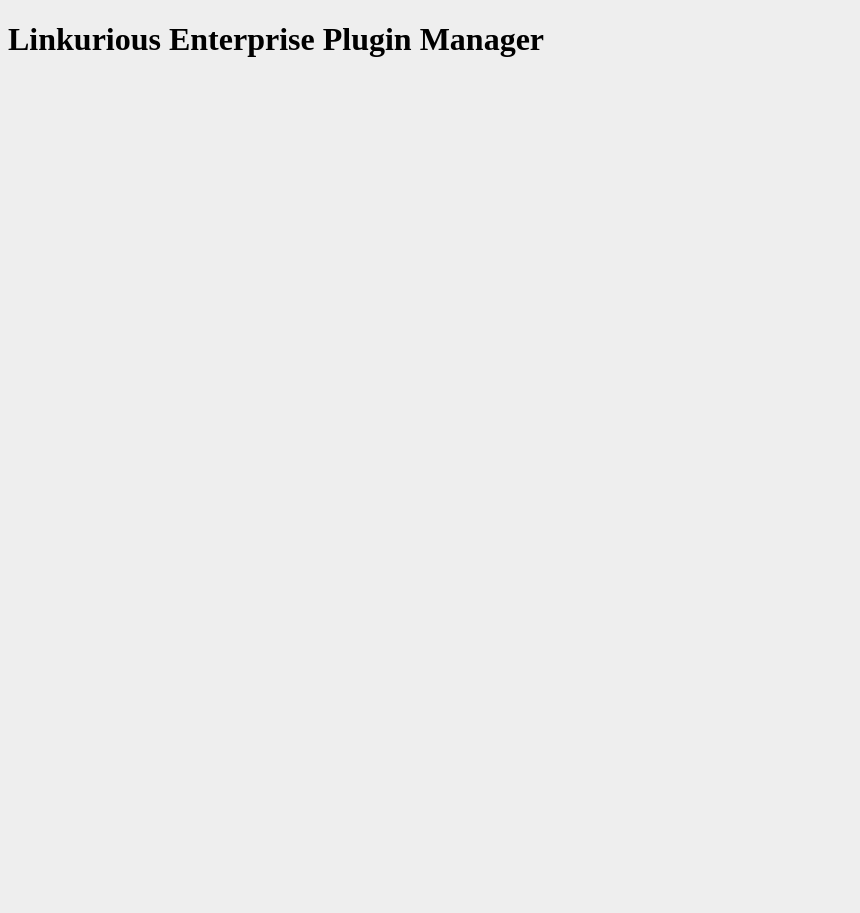
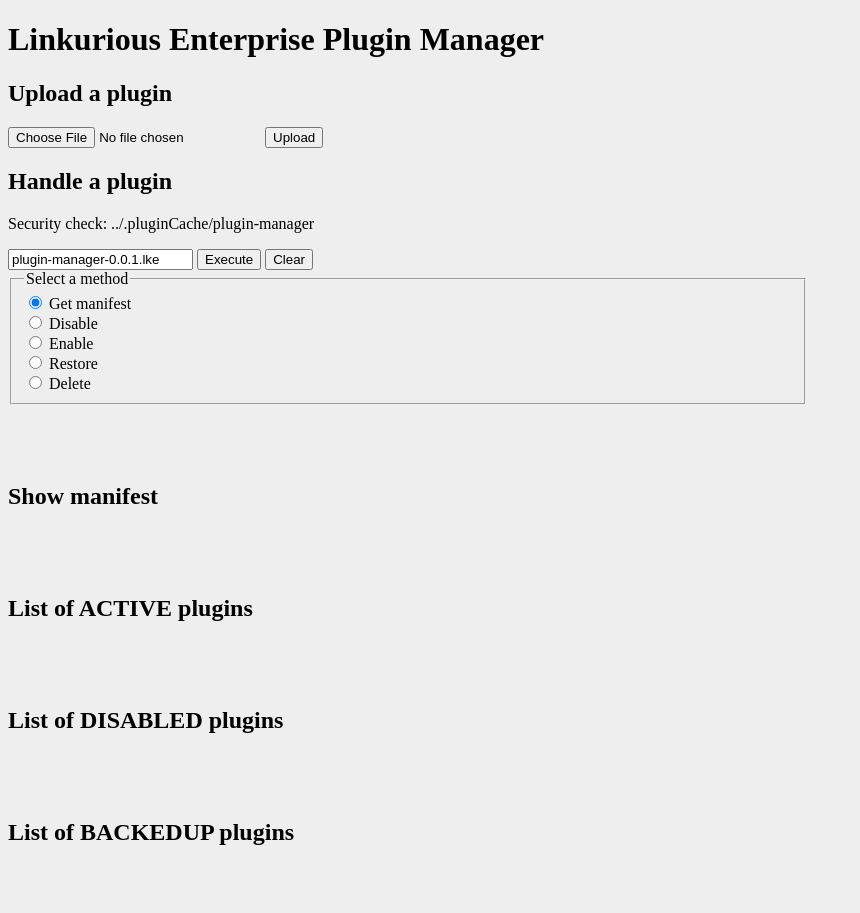
Before and after one commit to Linkurious/lke-plugin-plugin-manager, a website with bundled scripts: page src/public/index.html in a window 1280 px wide. Shown: the whole page, without its empty margins (0-860 px from the left). Before the commit the page ends 800 px from the top, so only its background shows below. Built offline with nearby package versions, Linux system fonts and the light colour scheme; no server answers.

Commit message:
LKE-7336 add front end debuggining

```diff
--- a/src/public/index.html
+++ b/src/public/index.html
@@ -3,7 +3,7 @@
 
 <head>
   <meta />
-  <title>LKE Plugin Template</title>
+  <title>Linkurious Enterprise Plugin Manager</title>
 
   <base href="/">
 
@@ -16,6 +16,78 @@
     <h1>Linkurious Enterprise Plugin Manager</h1>
   </div>
 
+  <div class="container my-5">
+    <h2>Upload a plugin</h2>
+    <form enctype="multipart/form-data" action="api/upload" method="post">
+      <input id="plugin" name="plugin" type="file" />
+      <button type="submit">Upload</button>
+    </form>
+  </div>
+  <div class="container my-5">
+    <h2>Handle a plugin</h2>
+    <p>Security check: ../.pluginCache/plugin-manager</p>
+    <input id="plugin_name" type="text" value="plugin-manager-0.0.1.lke" />
+    <button id="handle_plugin_btn" type="button">Execute</button>
+    <button id="handle_plugin_clear_btn" type="button">Clear</button>
+    <fieldset>
+      <legend>Select a method</legend>
+      <div>
+        <input type="radio" id="manifest" name="plugin_action" value="manifest" checked>
+        <label for="manifest">Get manifest</label>
+      </div>
+      <div>
+        <input type="radio" id="disable" name="plugin_action" value="disable">
+        <label for="disable">Disable</label>
+      </div>
+      <div>
+        <input type="radio" id="enable" name="plugin_action" value="enable">
+        <label for="enable">Enable</label>
+      </div>
+      <div>
+        <input type="radio" id="restore" name="plugin_action" value="restore">
+        <label for="restore">Restore</label>
+      </div>
+      <div>
+        <input type="radio" id="delete" name="plugin_action" value="delete">
+        <label for="delete">Delete</label>
+      </div>
+    </fieldset>
+    <pre id="plugin_handle_answer">
+      <code>
+      </code>
+    </pre>
+  </div>
+
+  <div class="container my-5">
+    <h2>Show manifest</h2>
+    <pre id="plugin_manifest">
+      <code>
+      </code>
+    </pre>
+  </div>
+
+  <div class="container my-5">
+    <h2>List of ACTIVE plugins</h2>
+    <pre id="active_plugins">
+      <code>
+      </code>
+    </pre>
+  </div>
+  <div class="container my-5">
+    <h2>List of DISABLED plugins</h2>
+    <pre id="disabled_plugins">
+      <code>
+      </code>
+    </pre>
+  </div>
+  <div class="container my-5">
+    <h2>List of BACKEDUP plugins</h2>
+    <pre id="backedup_plugins">
+      <code>
+      </code>
+    </pre>
+  </div>
+
   <!--------------------Scripts-------------------->
   <!-- <script src="assets/js/libs/jquery.min.js"></script> -->
   <!-- <script src="assets/js/libs/bootstrap.bundle.min.js"></script> -->
--- a/src/public/index.ts
+++ b/src/public/index.ts
@@ -1,3 +1,43 @@
-window.addEventListener("load", (_event) => {
-  console.debug("Loaded");
+window.addEventListener("load", () => {
+  document.getElementById("handle_plugin_clear_btn")!.onclick = () => {
+    document.getElementById("plugin_handle_answer")!.firstChild!.textContent = "{}";
+  };
+
+  document.getElementById("handle_plugin_btn")!.onclick = () => {
+    const name = (document.getElementById("plugin_name") as HTMLInputElement).value;
+    const action = (document.querySelector("input[name='plugin_action']:checked") as HTMLInputElement).value;
+
+    const method = action === "manifest" ? "GET" : action === "delete" ? "DELETE" : "PATCH";
+    const urlAction = ["manifest", "delete"].includes(action) ? "" : action;
+
+    fetch(`api/plugin/${encodeURIComponent(name)}/${urlAction}`, { method })
+      .then((response) => response.json())
+      .then((data) => {
+        document.getElementById("plugin_handle_answer")!.firstChild!.textContent = JSON.stringify(data, null, 2);
+      });
+  };
+
+  fetch("api/manifest")
+    .then((response) => response.json())
+    .then((data) => {
+      document.getElementById("plugin_manifest")!.firstChild!.textContent = JSON.stringify(data, null, 2);
+    });
+
+  fetch("api/plugins")
+    .then((response) => response.json())
+    .then((data) => {
+      document.getElementById("active_plugins")!.firstChild!.textContent = JSON.stringify(data, null, 2);
+    });
+
+  fetch("api/plugins?filter=disabled")
+    .then((response) => response.json())
+    .then((data) => {
+      document.getElementById("disabled_plugins")!.firstChild!.textContent = JSON.stringify(data, null, 2);
+    });
+
+  fetch("api/plugins?filter=backedup")
+    .then((response) => response.json())
+    .then((data) => {
+      document.getElementById("backedup_plugins")!.firstChild!.textContent = JSON.stringify(data, null, 2);
+    });
 });
```
